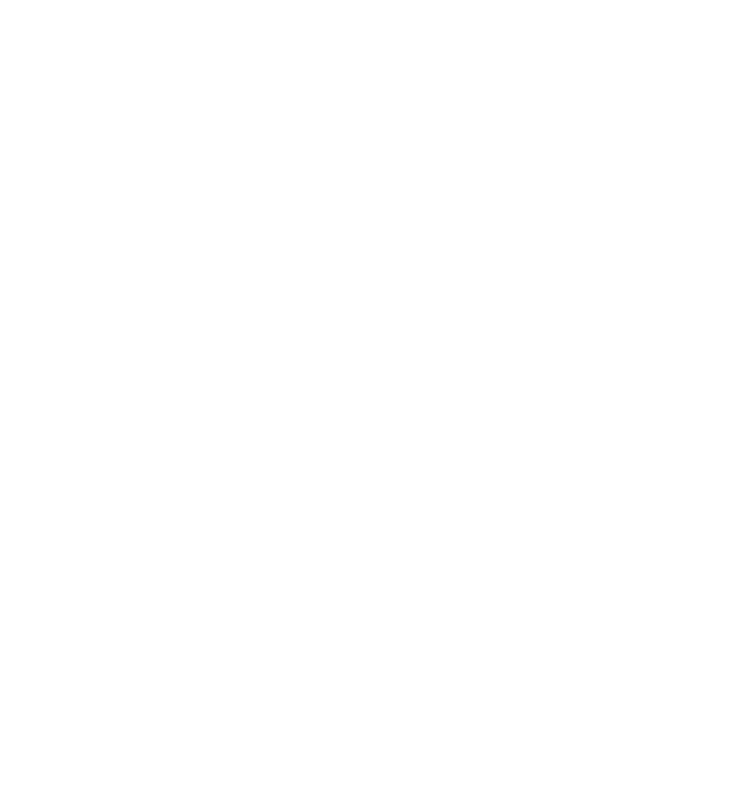
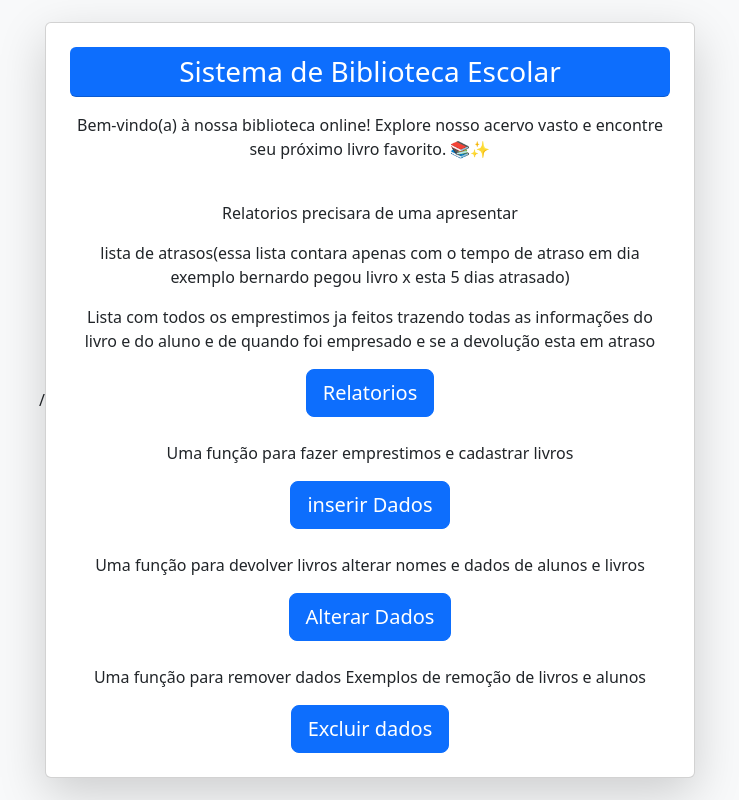
Before and after one commit to AndreRibeiroRodrigues/Trabalho-banco-de-dados, a Flask app: page /paginaInicial in a window 1280 px wide. Before the commit the part shown is empty. Shown: the whole page, without its empty margins (273-1012 px from the left). Run offline with Flask 3, Linux system fonts and the light colour scheme.

Commit message:
modelagem da pagina principal

```diff
--- a/application/templates/paginaInicial.html
+++ b/application/templates/paginaInicial.html
@@ -1,11 +1,45 @@
-<!DOCTYPE html>
+/<!DOCTYPE html>
 <html lang="en">
 <head>
     <meta charset="UTF-8">
     <title>pagina_principal</title>
     <link href="https://cdn.jsdelivr.net/npm/bootstrap@5.3.2/dist/css/bootstrap.min.css" rel="stylesheet">
 </head>
-<body>
-
+<body class="bg-light d-flex align-items-center justify-content-center vh-100">
+    <div class="card shadow-lg p-4 text-center" style="max-width: 650px; width: 100%;">
+        <!-- Título -->
+        <div class="card-header bg-primary text-white rounded">
+            <h1 class="h3 mb-0">Sistema de Biblioteca Escolar</h1>
+        </div>
+        <div>
+            <p class="mt-3">Bem-vindo(a) à nossa biblioteca online! Explore nosso acervo vasto e encontre seu próximo livro favorito. 📚✨</p>
+        </div>
+        <div class="mt-4">
+            <p>Relatorios precisara de uma apresentar</p>
+            <p>lista de atrasos(essa lista contara apenas com o tempo de atraso em dia exemplo bernardo pegou livro x esta 5 dias atrasado)</p>
+            <p>Lista com todos os emprestimos ja feitos trazendo todas as informações do livro e do aluno e de quando foi empresado e se a devolução esta em atraso</p>
+            <a href="" class="btn btn-primary btn-lg">
+                Relatorios
+            </a>
+        </div>
+        <div class="mt-4">
+            <p>Uma função para fazer emprestimos e cadastrar livros </p>
+            <a href="" class="btn btn-primary btn-lg">
+                inserir Dados
+            </a>
+        </div>
+        <div class="mt-4">
+            <p>Uma função para devolver livros alterar nomes e dados de alunos e livros </p>
+            <a href="" class="btn btn-primary btn-lg">
+                Alterar Dados
+            </a>
+        </div>
+        <div class="mt-4">
+            <p>Uma função para remover dados Exemplos de remoção de livros e alunos</p>
+            <a href="" class="btn btn-primary btn-lg">
+                Excluir dados
+            </a>
+        </div>
+    </div>
 </body>
 </html>
```
Also changed, not shown: 1 other file.
